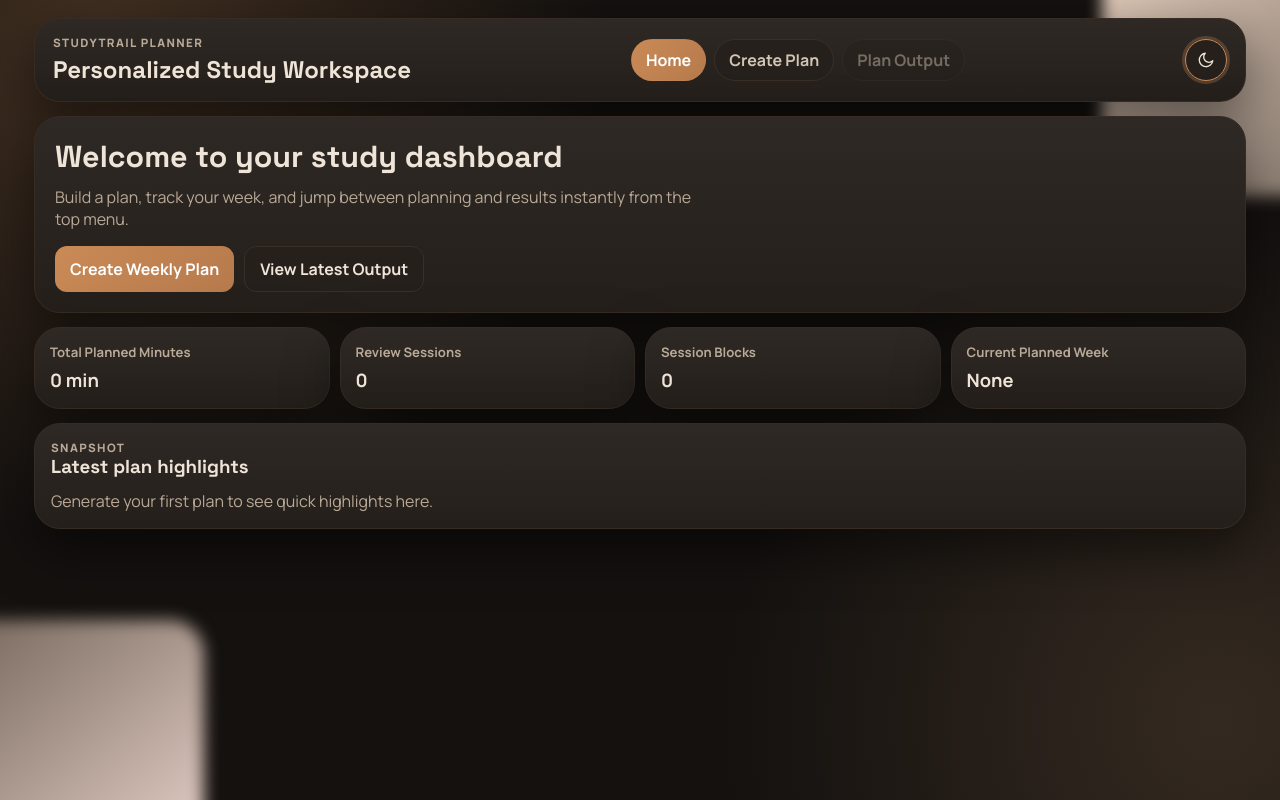
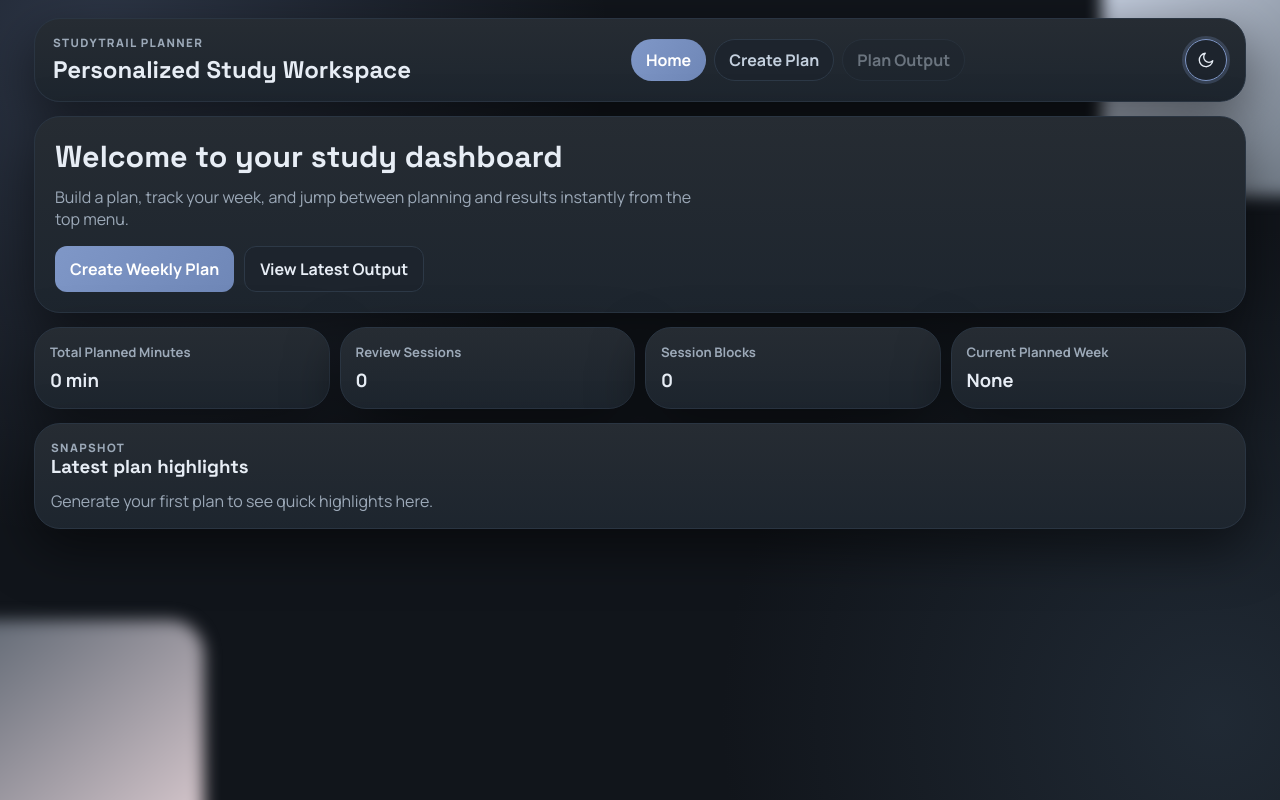
Before and after one commit to alkaseltzerrr/studytrail, a website built with Vite: page frontend/index.html in a window 1280 px wide. Both pictures are taken after a click on the button "Switch to dark mode". Built offline with nearby package versions, Linux system fonts and the light colour scheme.

Commit message:
feat: update dark theme color variables for improved aesthetics and accessibility

```diff
--- a/frontend/src/styles.css
+++ b/frontend/src/styles.css
@@ -44,43 +44,43 @@
 
 :root[data-theme="dark"] {
   color-scheme: dark;
-  --bg: #14110f;
-  --surface: #1f1a16;
-  --surface-soft: #25201b;
-  --surface-strong: #2a241f;
-  --text: #efe4d8;
-  --text-muted: #b9a997;
-  --text-soft: #d3c5b5;
-  --line: #3a2f27;
-  --accent: #c98a56;
-  --accent-soft: #b77a4c;
-  --accent-ink: #f2c9a4;
-  --focus-ring: rgba(201, 138, 86, 0.28);
-  --status-bg: #2a221b;
-  --status-line: #4a3b2f;
-  --status-text: #e8c7aa;
-  --calendar-bg: linear-gradient(180deg, #221c17, #1c1713);
-  --calendar-nav-bg: #2a221b;
-  --calendar-nav-line: #47392e;
-  --calendar-day-bg: #28211b;
-  --calendar-day-line: #46382d;
-  --calendar-day-plan-bg: #31271f;
-  --calendar-day-plan-line: #67503c;
-  --calendar-day-selected-bg: #3a2d22;
-  --calendar-day-selected-line: #806146;
-  --calendar-day-today-bg: #3c2b20;
-  --calendar-day-today-line: #a17650;
-  --calendar-day-today-text: #f5d8bf;
-  --pill-bg: linear-gradient(160deg, #2a231d, #221c17);
-  --day-card-bg: linear-gradient(180deg, #272019, #211b16);
-  --session-bg: #28211b;
-  --session-line: #44362c;
-  --task-row-bg: #261f19;
-  --task-row-line: #403329;
-  --preview-bg: #251f19;
-  --mint: #4a3a2c;
-  --mint-strong: #5e4b39;
-  --danger: #df8b72;
+  --bg: #11151b;
+  --surface: #171d24;
+  --surface-soft: #1d242d;
+  --surface-strong: #222b35;
+  --text: #e7edf5;
+  --text-muted: #9ca9b8;
+  --text-soft: #c4d0de;
+  --line: #2d3947;
+  --accent: #7f97c7;
+  --accent-soft: #6f87b7;
+  --accent-ink: #c9d6ea;
+  --focus-ring: rgba(127, 151, 199, 0.24);
+  --status-bg: #1a2330;
+  --status-line: #324356;
+  --status-text: #c2d1e6;
+  --calendar-bg: linear-gradient(180deg, #1b242e, #172029);
+  --calendar-nav-bg: #202a35;
+  --calendar-nav-line: #36495e;
+  --calendar-day-bg: #202a34;
+  --calendar-day-line: #36495d;
+  --calendar-day-plan-bg: #243242;
+  --calendar-day-plan-line: #4d6886;
+  --calendar-day-selected-bg: #2a3a4d;
+  --calendar-day-selected-line: #6888ae;
+  --calendar-day-today-bg: #2d3950;
+  --calendar-day-today-line: #7998c2;
+  --calendar-day-today-text: #dee8f7;
+  --pill-bg: linear-gradient(160deg, #1e2832, #1a232d);
+  --day-card-bg: linear-gradient(180deg, #1d2731, #19222c);
+  --session-bg: #1f2a34;
+  --session-line: #344757;
+  --task-row-bg: #1e2933;
+  --task-row-line: #334657;
+  --preview-bg: #1d2832;
+  --mint: #2a3745;
+  --mint-strong: #36495d;
+  --danger: #d98a9a;
   --shadow: 0 20px 52px rgba(0, 0, 0, 0.5);
 }
 
```
